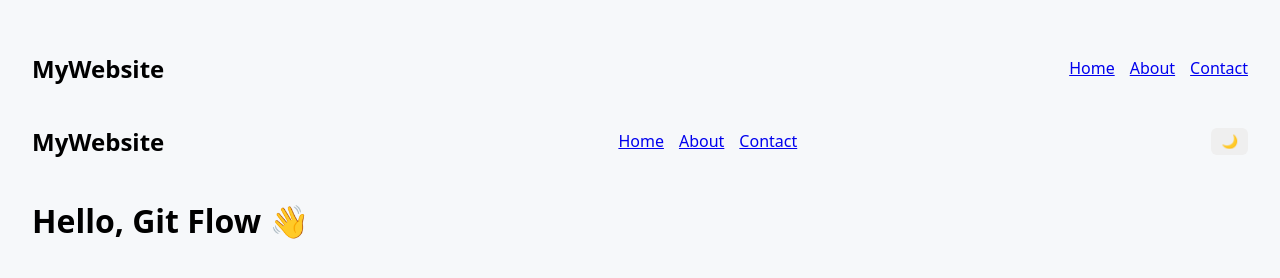
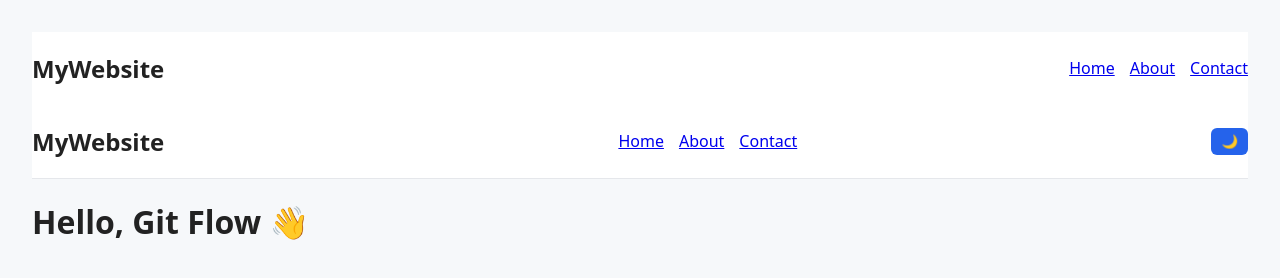
Before and after one commit to lananhtrande/dvft-mar26-testrepo, a plain HTML site: page web-lab/index.html in a window 1280 px wide. Drawn offline with Linux system fonts and the light colour scheme.

Commit message:
fix: improve color

```diff
--- a/web-lab/styles.css
+++ b/web-lab/styles.css
@@ -4,11 +4,14 @@ body {
   margin: 0;
   padding: 2rem;
   background: #f6f8fa;
+  color: #222;
 }
 
 header {
   position: sticky;
   top: 0;
+  background: #ffffff;
+  border-bottom: 1px solid #e5e7eb;
 }
 
 /* ===== Navbar layout ===== */
@@ -23,10 +26,13 @@ header {
   list-style: none;
   display: flex;
   gap: 15px;
+  color: #374151;
 }
 
 /* Button */
 #theme-toggle {
+  background: #2563eb;
+  color: white;
   padding: 6px 10px;
   cursor: pointer;
   border: none;
```
Also changed, not shown: 1 other file.
